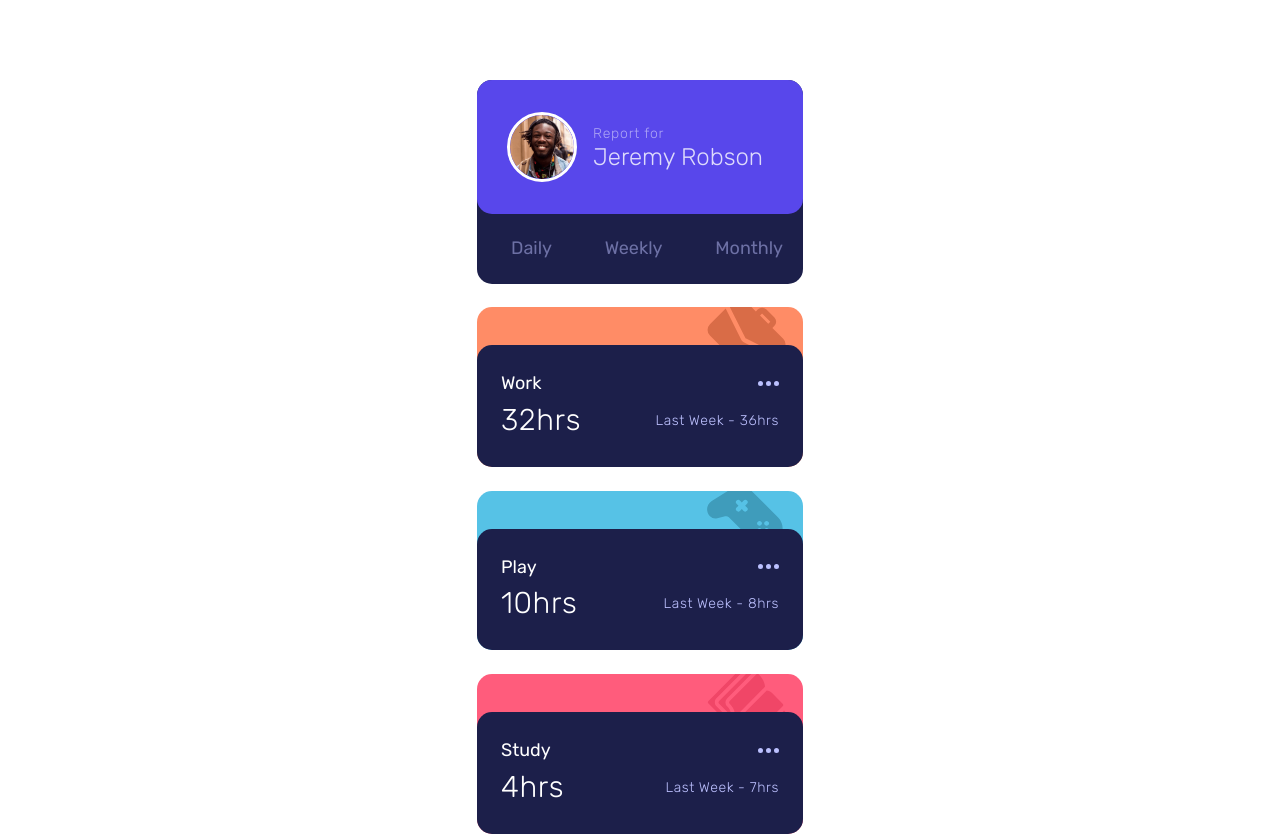
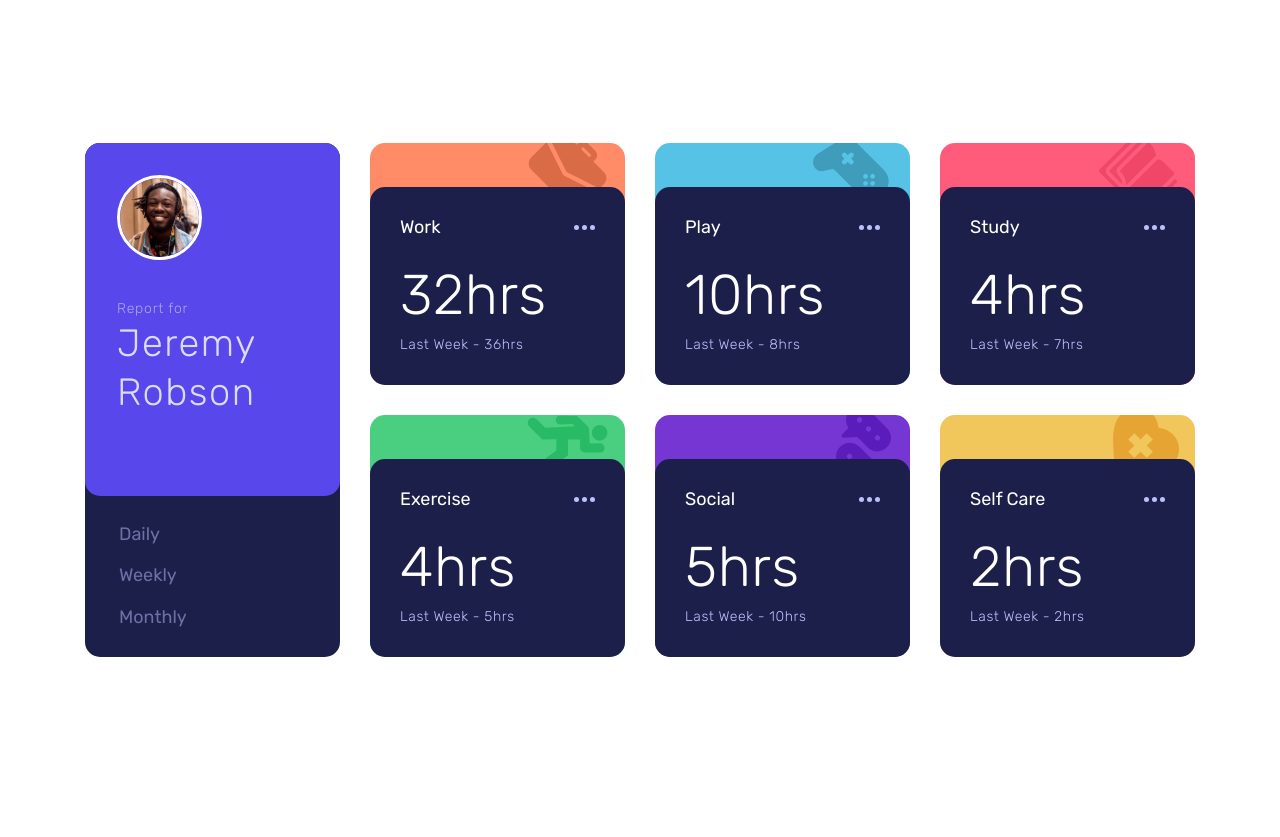
Before and after one commit to py-code314/time-tracking-dashboard, a website: page index.html in a window 1280 px wide. Shown: the top 837 px of the page. After the commit the page ends 800 px from the top, so only its background shows below. Drawn offline with Linux system fonts and the light colour scheme.

Commit message:
style: Add Desktop styles

```diff
--- a/index.html
+++ b/index.html
@@ -57,7 +57,7 @@
 
         <!-- Use <ul> and <li> to enhance screen reader users' experience -->
         <ul class="cards" aria-labelledby="daily" role="list">
-          <li class="card card--work" role="listitem">
+          <li class="card  card__item card--work" role="listitem">
 
             <div class="card__content">
               <div class="card__name">
@@ -101,7 +101,7 @@
             </div>
           </li>
 
-          <li class="card card--play" role="listitem">
+          <li class="card card__item card--play" role="listitem">
 
 
             <div class="card__content">
@@ -132,7 +132,7 @@
             </div>
           </li>
 
-          <li class="card card--study" role="listitem">
+          <li class="card card__item card--study" role="listitem">
 
             <div class="card__content">
               <div class="card__name">
@@ -162,7 +162,7 @@
             </div>
           </li>
 
-          <li class="card card--exercise" role="listitem">
+          <li class="card card__item card--exercise" role="listitem">
 
             <div class="card__content">
               <div class="card__name">
@@ -192,7 +192,7 @@
             </div>
           </li>
 
-          <li class="card card--social" role="listitem">
+          <li class="card card__item card--social" role="listitem">
 
             <div class="card__content">
               <div class="card__name">
@@ -222,7 +222,7 @@
             </div>
           </li>
 
-          <li class="card card--self-care" role="listitem">
+          <li class="card card__item card--self-care" role="listitem">
 
             <div class="card__content">
               <div class="card__name">
--- a/sass/_mixins.scss
+++ b/sass/_mixins.scss
@@ -7,8 +7,8 @@
 
 
 // Media Query
-@mixin tablet {
-  @media (min-width: 48em) {
+@mixin laptop {
+  @media (min-width: 62em) {
     @content;
   }
 }
--- a/sass/_variables.scss
+++ b/sass/_variables.scss
@@ -23,6 +23,8 @@ $ff-rubik: "Rubik", serif;
 $fs-300: pxToRem(14);
 $fs-500: pxToRem(18);
 $fs-850: pxToRem(30);
+$fs-1050: pxToRem(38);
+$fs-1500: pxToRem(56);
 
 // Font Weights
 $fw-light: 300;
@@ -34,6 +36,8 @@ $space-40: pxToRem(4);
 $space-300: pxToRem(14);
 $space-350: pxToRem(15);
 $space-400: pxToRem(16);
+$space-500: pxToRem(18);
+$space-600: pxToRem(20);
 $space-675: pxToRem(23);
 $space-700: pxToRem(24);
 $space-800: pxToRem(28);
@@ -41,10 +45,15 @@ $space-850: pxToRem(30);
 $space-900: pxToRem(32);
 $space-1050: pxToRem(38);
 $space-1100: pxToRem(40);
+$space-1300: pxToRem(44);
+$space-2050: pxToRem(78);
 $space-2100: pxToRem(80);
+$space-2225: pxToRem(85);
 
 // Card Widths
 $width-dashboard-mobile: pxToRem(327);
+$width-dashboard-laptop: pxToRem(1110);
+$width-card: pxToRem(255);
 
 // Utilities
 $radius-md: pxToRem(15);
--- a/sass/styles.scss
+++ b/sass/styles.scss
@@ -24,33 +24,55 @@ body {
 }
 
 .dashboard {
-  display: flex;
-  flex-direction: column;
+  display: grid;
   gap: $space-675;
+  max-inline-size: $width-dashboard-mobile;
 
-  max-width: $width-dashboard-mobile;
+  @include laptop {
+    max-inline-size: $width-dashboard-laptop;
+    grid-template: {
+      columns: $width-card 1fr;
+      rows: repeat(2, 1fr);
+      areas: 'member stats' 'member stats';
+    }
+    gap: $space-850;
+  }
 }
 
-// .card {
-//   width: 100%;
-// }
 
 .card-member {
   background-color: $clr-dark-blue;
   border-radius: $radius-md;
+
+  @include laptop {
+    grid-area: member;
+  }
 }
 
 .card-member__content {
   @include flex;
   padding: $space-900 $space-1100 $space-900 $space-850;
+
   background-color: $clr-blue;
   border-radius: $radius-md;
   gap: $space-400;
+
+  @include laptop {
+    flex-direction: column;
+    align-items: start;
+    gap: $space-1050;
+    padding: $space-900 $space-900 $space-2050;
+  }
 }
 
 .card__img-profile {
   border: 3px solid $clr-white;
   border-radius: $radius-lg;
+
+  @include laptop {
+    width: $space-2225;
+    height: $space-2225;
+  }
 }
 
 /* TODO: Why font weight not applying to h2? */
@@ -67,6 +89,12 @@ body {
 .card__title {
   font-weight: $fw-light;
   opacity: $opacity-2;
+
+  @include laptop {
+    font-size: $fs-1050;
+    letter-spacing: 1.5px;
+    line-height: 1.3;
+  }
 }
 
 .card__btns {
@@ -74,6 +102,13 @@ body {
   justify-content: space-between;
   align-items: center;
   padding: $space-700 $space-300 $space-700 $space-800;
+
+  @include laptop {
+    flex-direction: column;
+    align-items: start;
+    gap: $space-600;
+    padding: $space-800;
+  }
 }
 
 .card__btn {
@@ -81,57 +116,91 @@ body {
   border: transparent;
   font-size: $fs-500;
   color: $clr-pale-blue;
-
-
 }
 
 .card__btn-duration {
   opacity: $opacity-1;
 }
 
-
-
 .cards {
-  display: flex;
-  flex-direction: column;
+  display: grid;
   gap: $space-700;
   width: 100%;
   padding: 0;
+
+  @include laptop {
+    grid-area: stats;
+    grid-template: {
+      columns: repeat(3, $width-card);
+      // rows: repeat(2, 1fr);
+      areas: 'work play study' 'exercise social self-care';
+    }
+    gap: 30px;
+  }
 }
 
 .card {
   border-radius: $radius-md;
 }
 
+.card__item {
+  padding-block-start: $space-1050;
+
+  @include laptop {
+    padding-block-start: $space-1300;
+  }
+}
+
 .card--work {
-  padding-block-start: $space-1050;
   background: $clr-light-red-work url('../images/icon-work.svg') no-repeat 93% -11%;
+
+  @include laptop {
+    grid-area: work;
+    background-position: 90% -7%;
+  }
 }
 .card--play {
-  padding-block-start: $space-1050;
   background: $clr-soft-blue url('../images/icon-play.svg') no-repeat 92% -7%;
+
+  @include laptop {
+    grid-area: play;
+    background-position: 88% -3%;
+  }
 }
 .card--study {
-  padding-block-start: $space-1050;
-  background: $clr-light-red-study url('../images/icon-study.svg') no-repeat 93% -8%;
+  background: $clr-light-red-study url('../images/icon-study.svg')no-repeat 93% -8%;
+
+  @include laptop {
+    grid-area: study;
+    background-position: 90% -4%;
+  }
 }
 .card--exercise {
-  padding-block-start: $space-1050;
   background: $clr-lime-green url('../images/icon-exercise.svg') no-repeat 93% -1%;
+
+  @include laptop {
+    grid-area: exercise;
+    background-position: 90% 0;
+  }
 }
 .card--social {
-  padding-block-start: $space-1050;
   background: $clr-violet url('../images/icon-social.svg') no-repeat 95% -22%;
+
+  @include laptop {
+    grid-area: social;
+    background-position: 93% -10%;
+  }
 }
 .card--self-care {
-  padding-block-start: $space-1050;
   background: $clr-soft-orange url('../images/icon-self-care.svg') no-repeat 94% -13%;
+
+  @include laptop {
+    grid-area: self-care;
+    background-position: 92% -5%;
+  }
 }
 
-
-
 .card__content {
-
   display: flex;
   flex-direction: column;
   gap: $space-40;
@@ -139,7 +208,10 @@ body {
   background-color: $clr-dark-blue;
   border-radius: $radius-md;
 
-
+  @include laptop {
+    gap: $space-500;
+    padding: $space-850;
+  }
 }
 
 .card__name,
@@ -157,16 +229,25 @@ body {
 
 .card__btn-options {
   padding-inline-end: 0;
-
 }
 
 .card__stats {
-   letter-spacing: 0.6px;
+  letter-spacing: 0.6px;
+
+  @include laptop {
+    flex-direction: column;
+    align-items: start;
+  }
 }
 
 .card__hrs {
   font-size: $fs-850;
   font-weight: $fw-light;
+
+  @include laptop {
+    font-size: $fs-1500;
+    line-height: 1.4;
+  }
 }
 
 .card__hrs-previous {
```
Also changed, not shown: css/styles.css.
